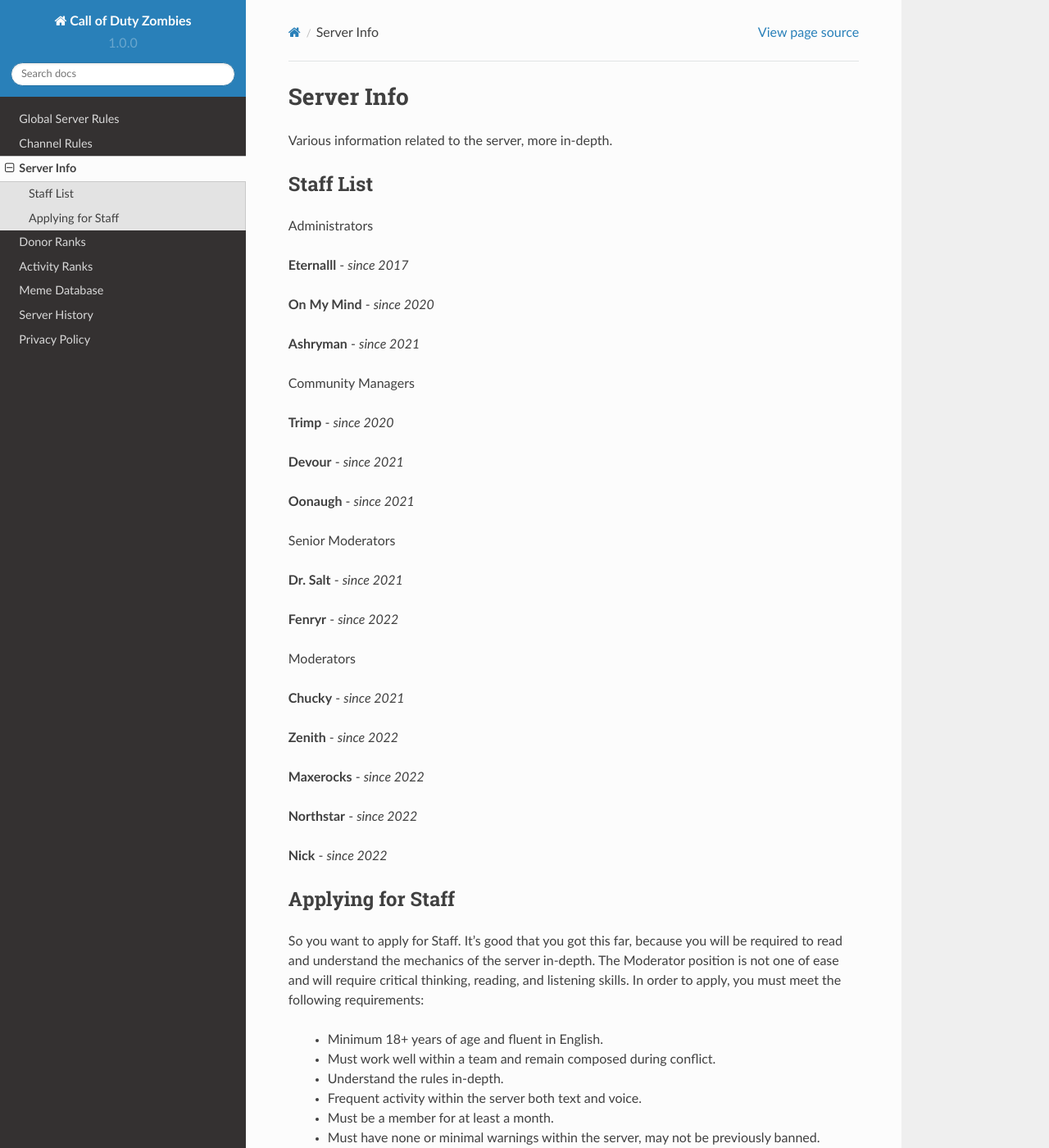
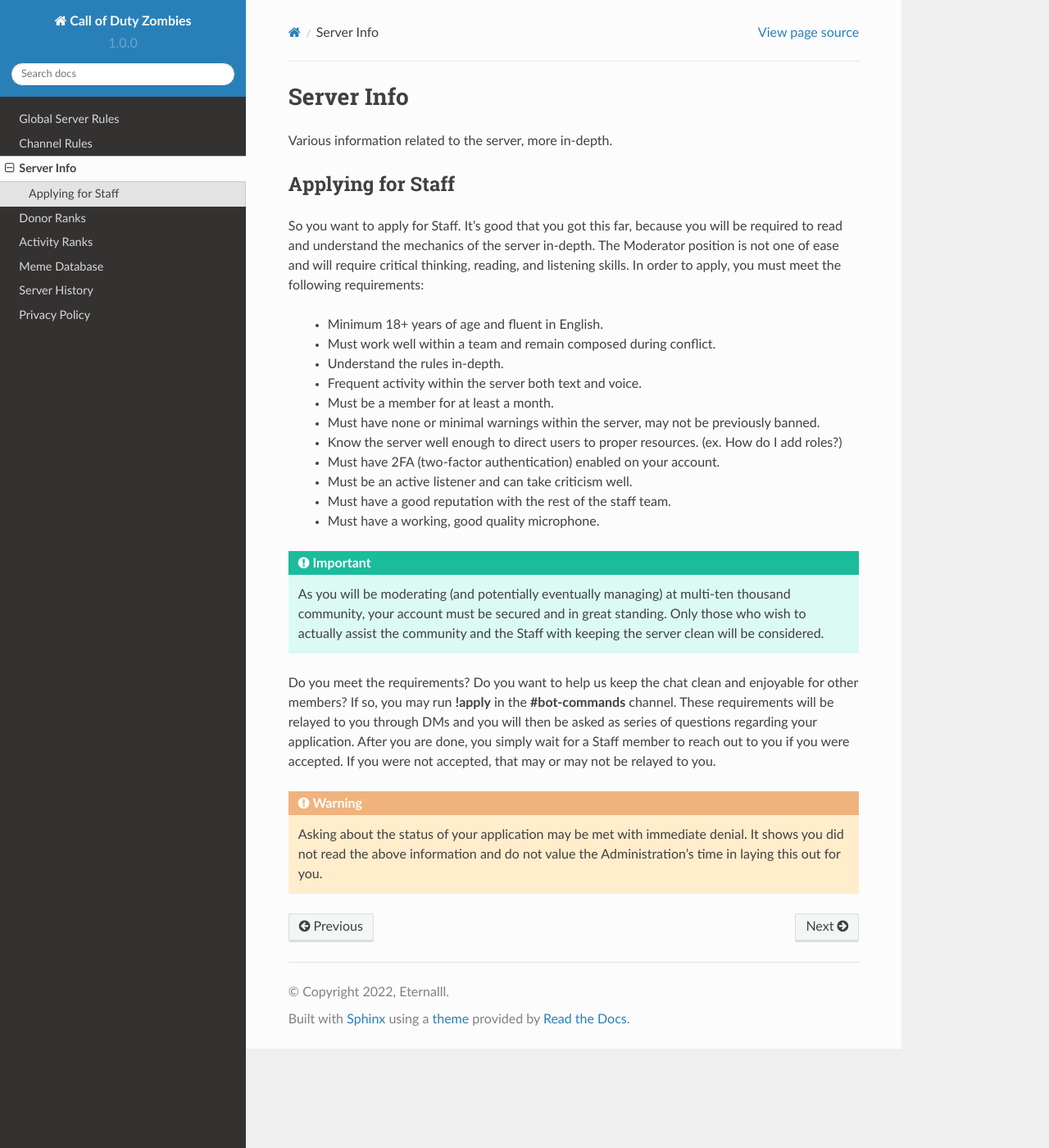
Before and after one commit to EternalllZM/rtd-codz, a Sphinx documentation site: the page built from docs/source/server_info.rst, in a window 1280 px wide and 1400 px high. Shown: the whole window at 82% size. Built offline with Sphinx 7.4.7 and the Read the Docs theme 2.0.0, drawn with Linux system fonts in a browser that asks for light colours.

Commit message:
Update server_info.rst

```diff
--- a/docs/source/server_info.rst
+++ b/docs/source/server_info.rst
@@ -3,43 +3,6 @@
 ===========
 
 Various information related to the server, more in-depth.
-
-Staff List
------------------
-
-Administrators
-
-**Eternalll** - *since 2017*
-
-**On My Mind** - *since 2020*
-
-**Ashryman** - *since 2021*
-
-Community Managers
-
-**Trimp** - *since 2020*
-
-**Devour** - *since 2021*
-
-**Oonaugh** - *since 2021*
-
-Senior Moderators
-
-**Dr. Salt** - *since 2021*
-
-**Fenryr** - *since 2022*
-
-Moderators
-
-**Chucky** - *since 2021*
-
-**Zenith** - *since 2022*
-
-**Maxerocks** - *since 2022*
-
-**Northstar** - *since 2022*
-
-**Nick** - *since 2022*
 
 Applying for Staff
 -----------------
```
